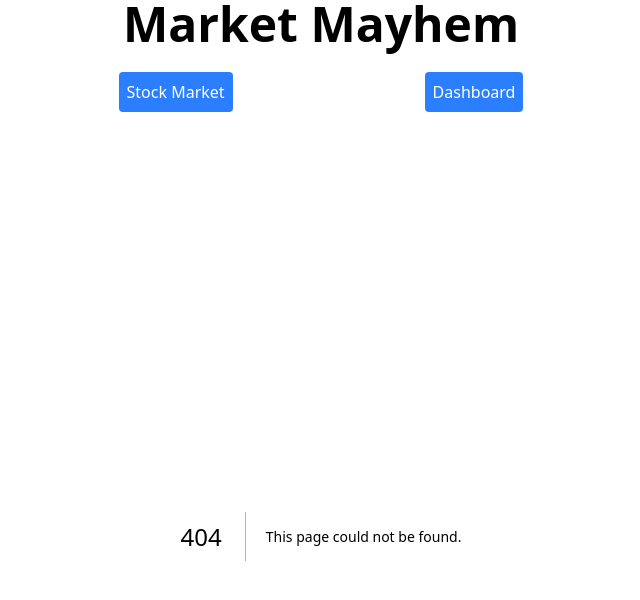
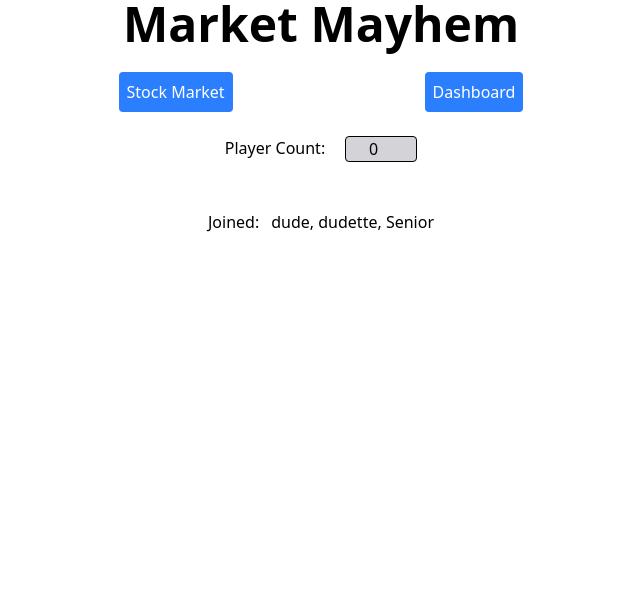
Before and after one commit to lopezkor000/market_mayhem, a Next.js app: page /host in a window 1280 px wide. Before the commit this address had no page. Shown: the top 600 px of the page, without its empty margins (319-959 px from the left). Built offline with nearby package versions, Linux system fonts and the light colour scheme.

Commit message:
reading the data

```diff
--- /dev/null
+++ b/public/data.json
@@ -0,0 +1,5 @@
+{
+  "players": ["dude", "dudette", "Senior"],
+  "settings": {},
+  "session": {}
+}
--- /dev/null
+++ b/src/app/host/page.tsx
@@ -0,0 +1,45 @@
+"use client";
+
+import { useEffect, useState } from "react";
+
+export default function Host() {
+  const [players, setPlayers] = useState([]);
+
+  useEffect(() => {
+    try {
+      const id = setInterval(
+        () =>
+          fetch("http://localhost:3000/data.json")
+            .then((res) => res.json())
+            .then((data) => {
+              setPlayers(data["players"]);
+            }),
+        1000
+      );
+      return () => clearInterval(id);
+    } catch {
+      console.log("failed");
+    }
+  }, []);
+
+  return (
+    <div className="flex flex-col text-center gap-12">
+      <div className="flex self-center gap-5">
+        <p>Player Count:</p>
+        <input
+          name="playerCount"
+          id="playerCount"
+          type="number"
+          min={1}
+          max={8}
+          defaultValue={0}
+          className="bg-zinc-300 border border-black text-center rounded"
+        />
+      </div>
+      <div className="self-center flex gap-3">
+        <p>Joined: </p>
+        <p>{players.join(", ")}</p>
+      </div>
+    </div>
+  );
+}
```
Also changed, not shown: 1 other file (tests, documents, lock files or other folders).
